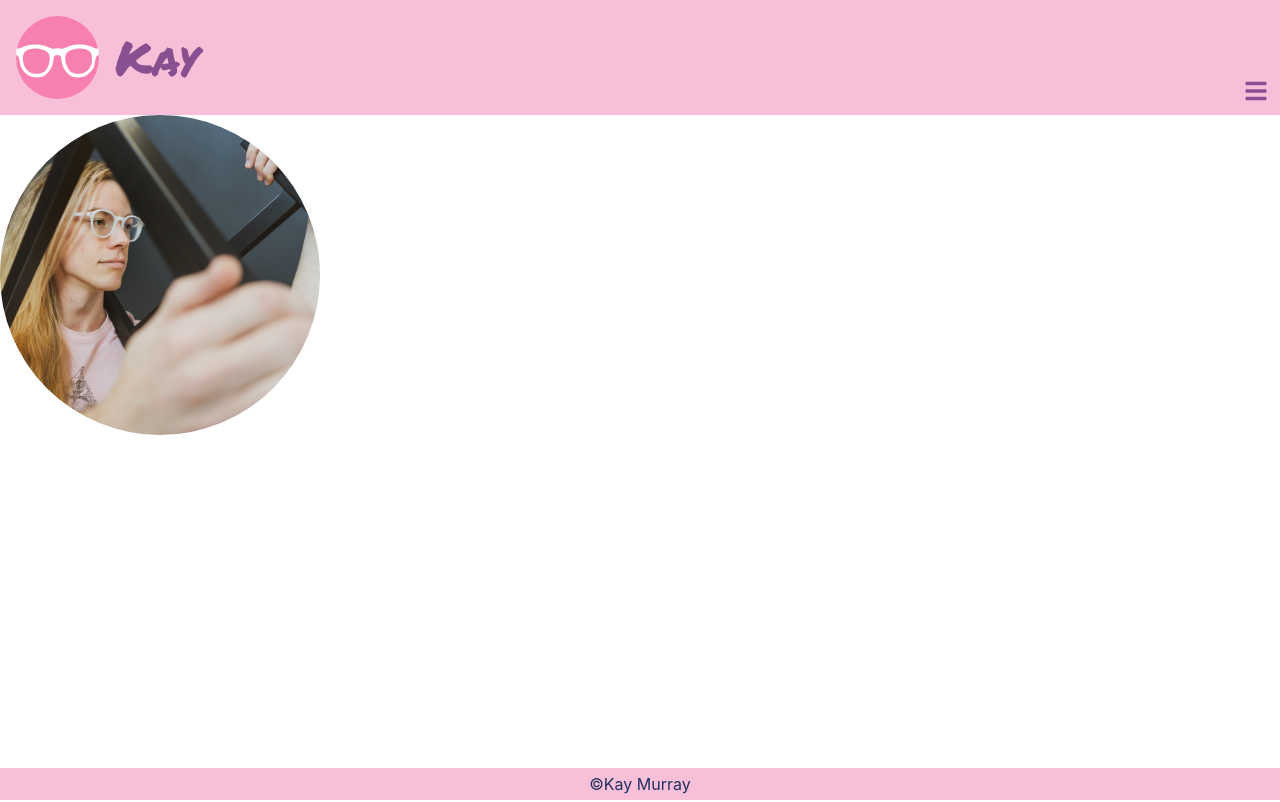
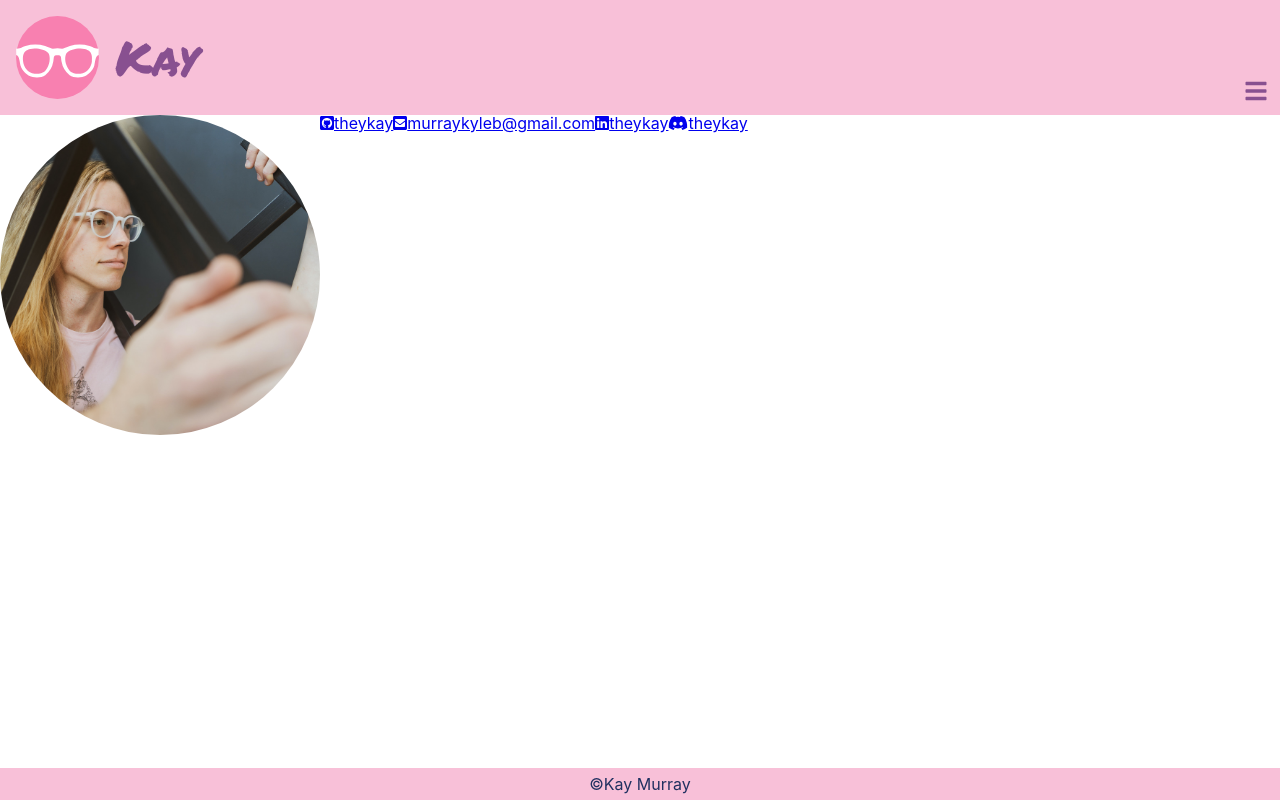
Before and after one commit to theykay/bubblegum, a React (Create React App) app: page / in a window 1280 px wide. Built offline with nearby package versions, Linux system fonts and the light colour scheme.

Commit message:
added other fontawesome packages, added icons to aboutme page

```diff
--- a/package.json
+++ b/package.json
@@ -4,6 +4,8 @@
   "private": true,
   "dependencies": {
     "@fortawesome/fontawesome-svg-core": "^1.2.35",
+    "@fortawesome/free-brands-svg-icons": "^5.15.3",
+    "@fortawesome/free-regular-svg-icons": "^5.15.3",
     "@fortawesome/free-solid-svg-icons": "^5.15.3",
     "@fortawesome/react-fontawesome": "^0.1.14",
     "@testing-library/jest-dom": "^5.11.4",
--- a/src/Pages/AboutMe/AboutMe.jsx
+++ b/src/Pages/AboutMe/AboutMe.jsx
@@ -1,9 +1,10 @@
 import React from 'react';
 import { Link } from 'react-router-dom';
 import './AboutMe.scss';
-// import Header from '../../Components/Header';
-// import Footer from '../../Components/Footer';
-import ProfilePic from '../../images/profile.jpeg'
+import { FontAwesomeIcon } from '@fortawesome/react-fontawesome';
+import { faEnvelopeSquare } from '@fortawesome/free-solid-svg-icons';
+import { faGithubSquare, faLinkedin, faDiscord } from '@fortawesome/free-brands-svg-icons';
+import ProfilePic from '../../images/profile.jpeg';
 
 const AboutMe = () => {
   return (
@@ -14,7 +15,10 @@ const AboutMe = () => {
 
         </section>
         <section id="meLinks">
-
+          <Link id="githubLink" className="profLink" to="https://github.com/theykay"><FontAwesomeIcon icon={faGithubSquare} />theykay</Link>
+          <Link id="emailLink" className="profLink" to="mailto:murraykyleb@gmail.com"><FontAwesomeIcon icon={faEnvelopeSquare} />murraykyleb@gmail.com</Link>
+          <Link id="linkedLink" className="profLink" to="https://www.linked.com/in/theykay"><FontAwesomeIcon icon={faLinkedin} />theykay</Link>
+          <Link id="discordLink" className="profLink" to="https://discord.gg/sKc5mWq"><FontAwesomeIcon icon={faDiscord} />theykay</Link>
         </section>
       </article>
     </>
```
Also changed, not shown: 1 other file (tests, documents, lock files or other folders).
